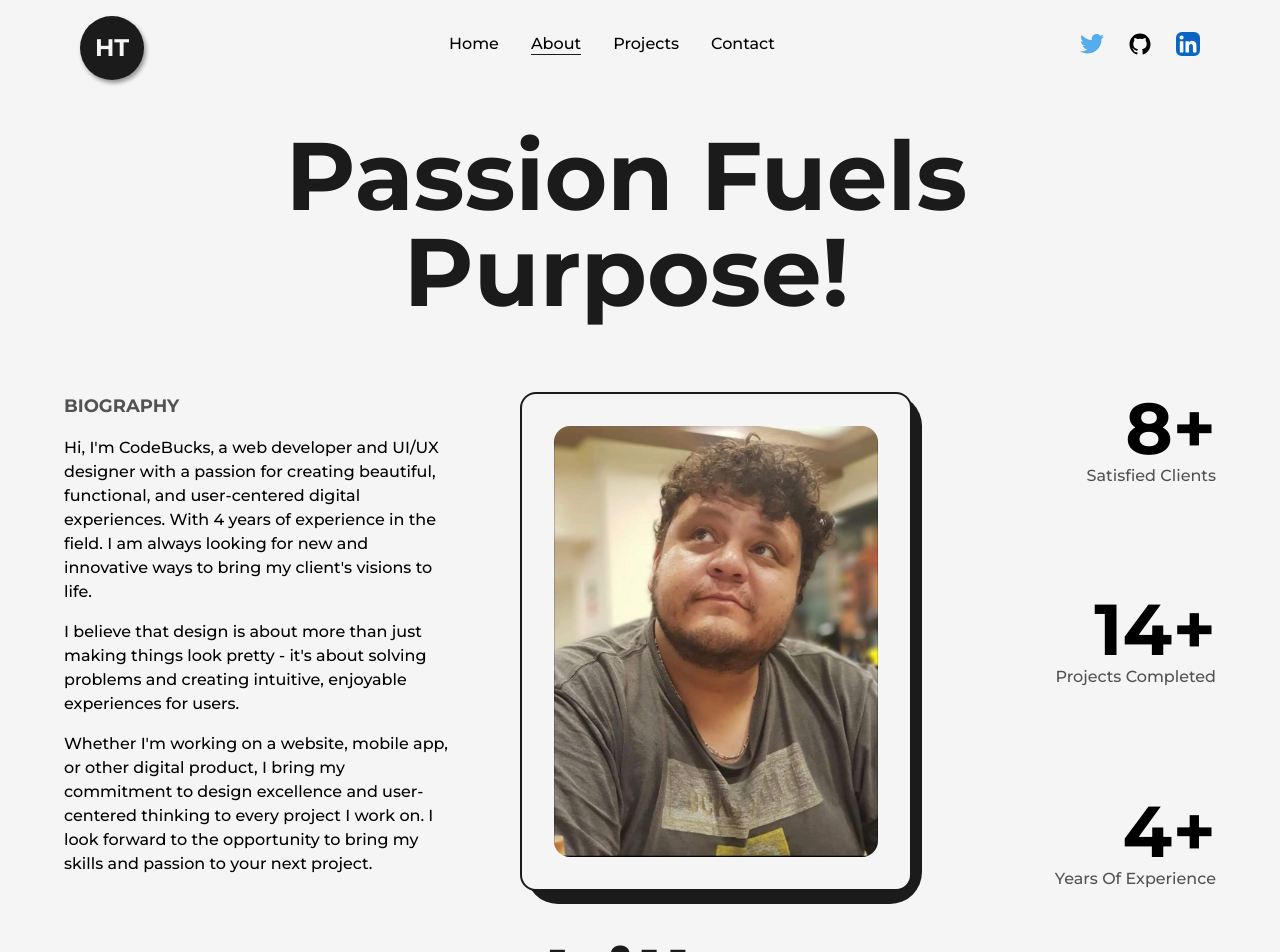
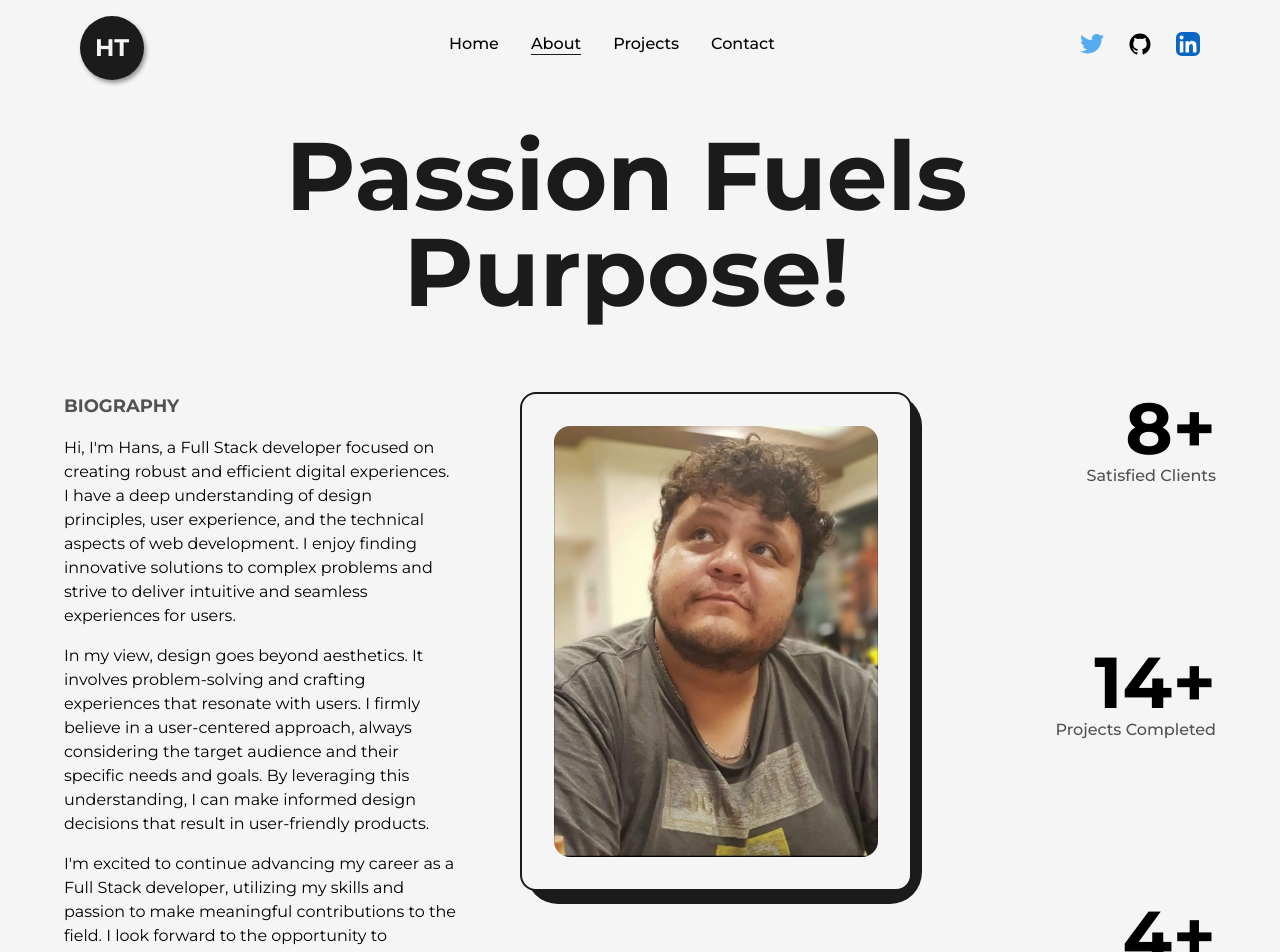
Before and after one commit to Vontrauwitz/vontrauwitz-portfolio, a Next.js app: page /about in a window 1280 px wide. Shown: the top 952 px of the page. Built offline with nearby package versions, Linux system fonts and the light colour scheme.

Commit message:
cambios en about

```diff
--- a/src/pages/about.js
+++ b/src/pages/about.js
@@ -53,11 +53,14 @@ const About = () => {
           <div className='grid w-full grid-cols-8 gap-16 pb-10'>
             <div className='col-span-3 flex flex-col items-start justify-start'  >
               <h2 className='mb-4 text-lg font-bold uppercase text-dark/75'>Biography</h2>
-              <p className='font-medium'>Hi, I&apos;m CodeBucks, a web developer and UI/UX designer with a passion for creating beautiful, functional, and user-centered digital experiences. With 4 years of experience in the field. I am always looking for new and innovative ways to bring my client&apos;s visions to life.
+              <p className='font-small'>
+                Hi, I&apos;m Hans, a Full Stack developer focused on creating robust and efficient digital experiences. I have a deep understanding of design principles, user experience, and the technical aspects of web development. I enjoy finding innovative solutions to complex problems and strive to deliver intuitive and seamless experiences for users.
               </p>
-              <p className=' my-4 font-medium'>I believe that design is about more than just making things look pretty - it&apos;s about solving problems and creating intuitive, enjoyable experiences for users.
+              <p className=' my-4 font-small'>
+                In my view, design goes beyond aesthetics. It involves problem-solving and crafting experiences that resonate with users. I firmly believe in a user-centered approach, always considering the target audience and their specific needs and goals. By leveraging this understanding, I can make informed design decisions that result in user-friendly products.
               </p>
-              <p className='font-medium'>Whether I&apos;m working on a website, mobile app, or other digital product, I bring my commitment to design excellence and user-centered thinking to every project I work on. I look forward to the opportunity to bring my skills and passion to your next project.
+              <p className='font-small'>
+                I&apos;m excited to continue advancing my career as a Full Stack developer, utilizing my skills and passion to make meaningful contributions to the field. I look forward to the opportunity to collaborate with you on your next project and create exceptional digital solutions together.
               </p>
             </div>
             <div className='col-span-3 relative h-max rounded-2xl border-2 border-solid border-dark bg-light p-8'>
```
